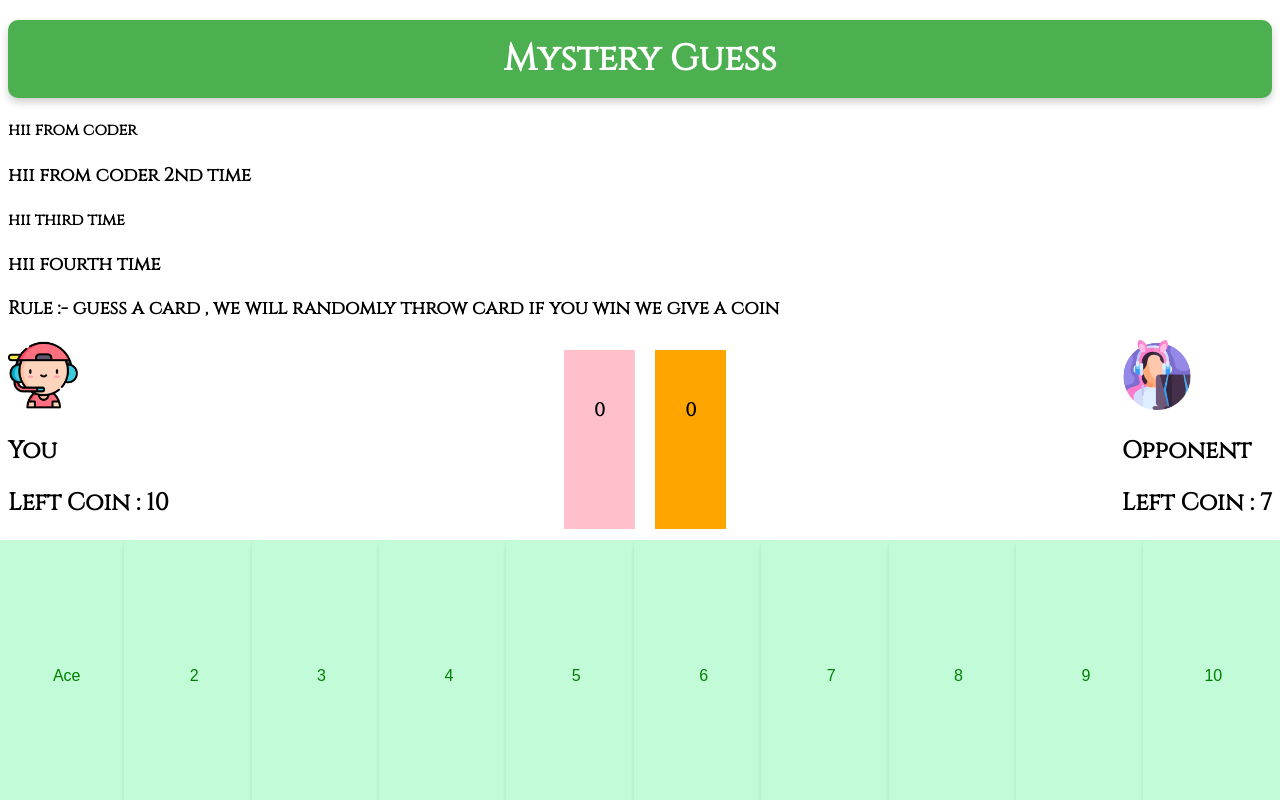
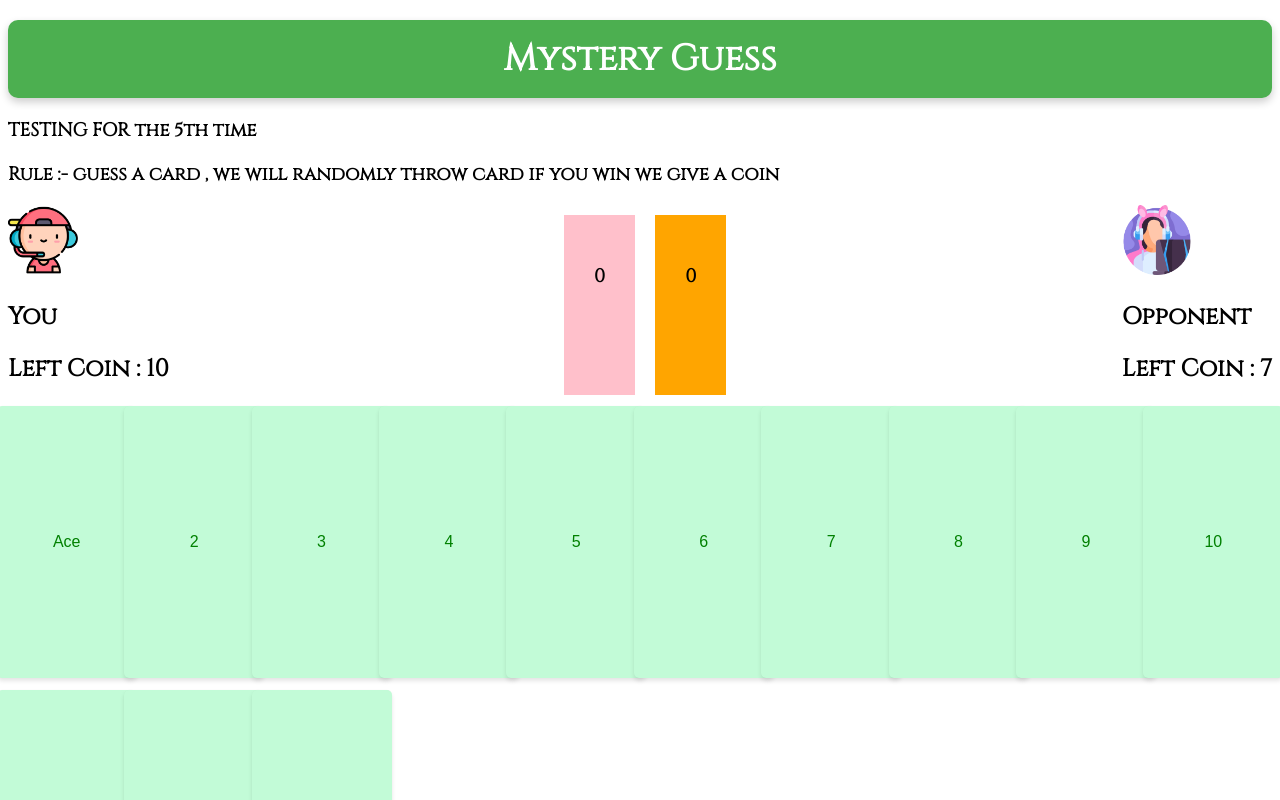
Before and after one commit to krrishcoder/Mystery-Guess-Game, a React (Vite) app: page / in a window 1280 px wide. Shown: the top 800 px of the page. Built offline with nearby package versions, Linux system fonts and the light colour scheme.

Commit message:
my commit bro 5th  time

```diff
--- a/src/App.jsx
+++ b/src/App.jsx
@@ -157,10 +157,7 @@ useEffect(() => {
 
 
       <h2 className='title-make-a-guess'>Mystery Guess</h2>
-      <h4>hii from coder</h4>
-      <h3>hii from coder 2nd time</h3>
-      <h4>hii third time</h4>
-      <h3>hii fourth time</h3>
+      <h3>TESTING FOR the 5th time</h3>
           <h3>Rule :-  guess a card , we will randomly throw card if you win we give a coin </h3>
 
           <h3 style={{color:'red'}}>{greet}</h3>
```
